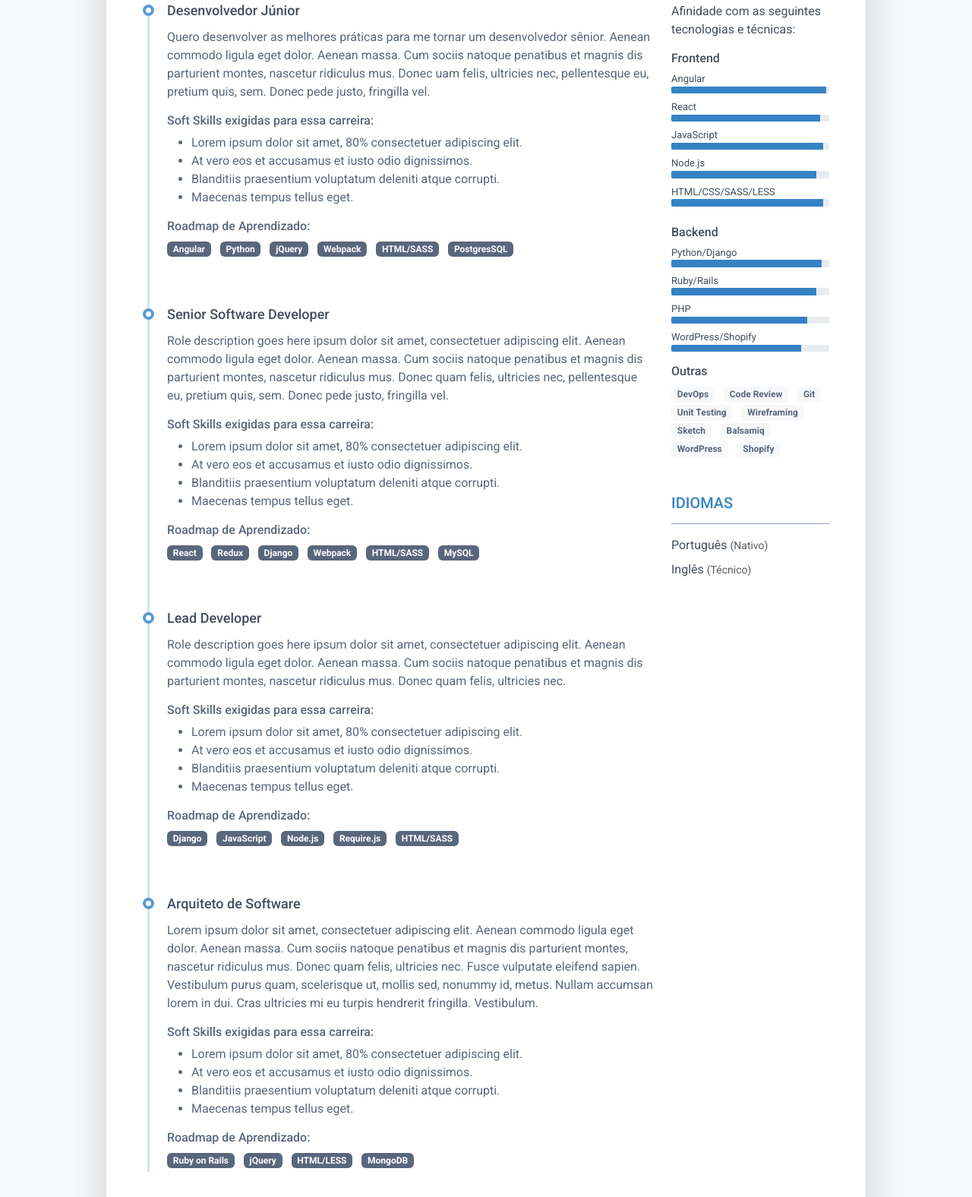
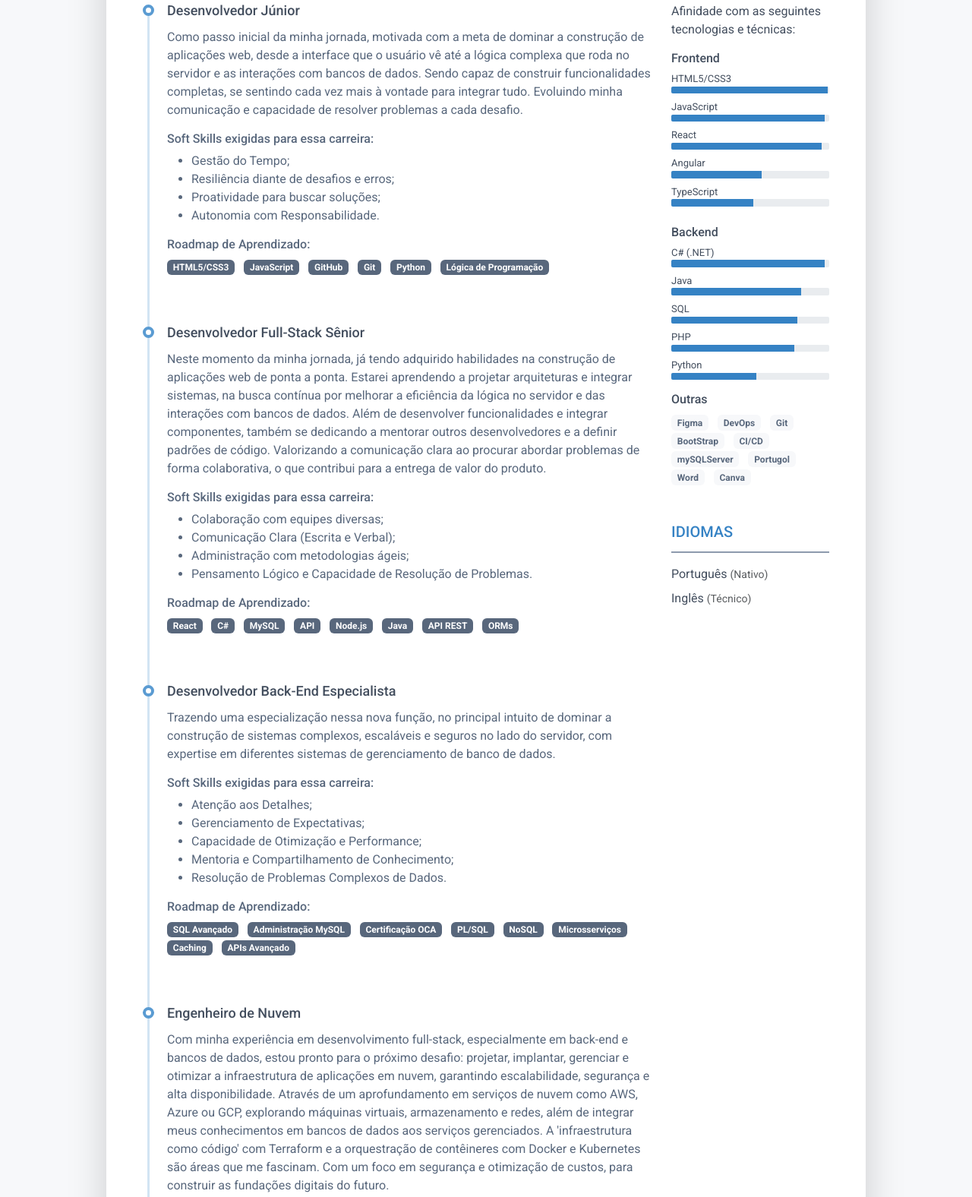
Before and after one commit to Abel2007u/MapaDeCarreira-AbelGarcia, a plain HTML site: page index.html in a window 1280 px wide. Shown: the part 701-2277 px from the top of the page at 76% size. Drawn offline with Linux system fonts and the light colour scheme.

Commit message:
Conclusão do Index

```diff
--- a/index.html
+++ b/index.html
@@ -114,39 +114,34 @@
 											</div>
 										</div>
 										<div class="resume-timeline-item-desc">
-											<p>Quero desenvolver as melhores práticas para me tornar
-												um desenvolvedor sênior. Aenean commodo ligula eget dolor. Aenean massa.
-												Cum sociis natoque penatibus et magnis dis parturient montes, nascetur
-												ridiculus mus. Donec uam felis, ultricies nec, pellentesque eu, pretium
-												quis, sem. Donec
-												pede justo, fringilla vel.</p>
+											<p>Como passo inicial da minha jornada, motivada com a meta de dominar a construção de aplicações web, desde a interface que o usuário vê até a lógica complexa que roda no servidor e as interações com bancos de dados.  Sendo capaz de construir funcionalidades completas, se sentindo cada vez mais à vontade para integrar tudo. Evoluindo minha comunicação e capacidade de resolver problemas a cada desafio.</p>
 											</p>
 											<h4 class="resume-timeline-item-desc-heading font-weight-bold">
 												Soft Skills exigidas para essa carreira:
 											</h4>
 											<ul>
-												<li>Lorem ipsum dolor sit amet, 80% consectetuer adipiscing elit.</li>
-												<li>At vero eos et accusamus et iusto odio dignissimos.</li>
-												<li>Blanditiis praesentium voluptatum deleniti atque corrupti.</li>
-												<li>Maecenas tempus tellus eget.</li>
+												<li>Gestão do Tempo;</li>
+												<li>Resiliência diante de desafios e erros;</li>
+												<li>Proatividade para buscar soluções;</li>
+												<li>Autonomia com Responsabilidade.</li>
 											</ul>
 											<h4 class="resume-timeline-item-desc-heading font-weight-bold">
 												Roadmap de Aprendizado:</h4>
 											</h4>
 											<ul class="list-inline">
 												<li class="list-inline-item">
-													<span class="badge bg-secondary badge-pill">Angular</span>
+													<span class="badge bg-secondary badge-pill">HTML5/CSS3</span>
 												</li>
+												<li class="list-inline-item"><span
+														class="badge bg-secondary badge-pill">JavaScript</span></li>
+												<li class="list-inline-item"><span
+														class="badge bg-secondary badge-pill">GitHub</span></li>
+												<li class="list-inline-item"><span
+														class="badge bg-secondary badge-pill">Git</span></li>
 												<li class="list-inline-item"><span
 														class="badge bg-secondary badge-pill">Python</span></li>
 												<li class="list-inline-item"><span
-														class="badge bg-secondary badge-pill">jQuery</span></li>
-												<li class="list-inline-item"><span
-														class="badge bg-secondary badge-pill">Webpack</span></li>
-												<li class="list-inline-item"><span
-														class="badge bg-secondary badge-pill">HTML/SASS</span></li>
-												<li class="list-inline-item"><span
-														class="badge bg-secondary badge-pill">PostgresSQL</span></li>
+														class="badge bg-secondary badge-pill">Lógica de Programação</span></li>
 											</ul>
 										</div>
 
@@ -156,24 +151,19 @@
 
 										<div class="resume-timeline-item-header mb-2">
 											<div class="d-flex flex-column flex-md-row">
-												<h3 class="resume-position-title font-weight-bold mb-1">Senior Software
-													Developer</h3>
+												<h3 class="resume-position-title font-weight-bold mb-1">Desenvolvedor Full-Stack Sênior</h3>
 											</div>
 										</div>
 										<div class="resume-timeline-item-desc">
-											<p>Role description goes here ipsum dolor sit amet, consectetuer adipiscing
-												elit. Aenean commodo ligula eget dolor. Aenean massa. Cum sociis natoque
-												penatibus et magnis dis parturient montes, nascetur ridiculus mus. Donec
-												quam felis, ultricies nec, pellentesque eu, pretium quis, sem. Donec
-												pede justo, fringilla vel.</p>
+											<p>Neste momento da minha jornada, já tendo adquirido habilidades na construção de aplicações web de ponta a ponta. Estarei aprendendo a projetar arquiteturas e integrar sistemas, na busca contínua por melhorar a eficiência da lógica no servidor e das interações com bancos de dados. Além de desenvolver funcionalidades e integrar componentes, também se dedicando a mentorar outros desenvolvedores e a definir padrões de código. Valorizando a comunicação clara ao procurar abordar problemas de forma colaborativa, o que contribui para a entrega de valor do produto.</p>
 											<h4 class="resume-timeline-item-desc-heading font-weight-bold">
 												Soft Skills exigidas para essa carreira:
 											</h4>
 											<ul>
-												<li>Lorem ipsum dolor sit amet, 80% consectetuer adipiscing elit.</li>
-												<li>At vero eos et accusamus et iusto odio dignissimos.</li>
-												<li>Blanditiis praesentium voluptatum deleniti atque corrupti.</li>
-												<li>Maecenas tempus tellus eget.</li>
+												<li>Colaboração com equipes diversas;</li>
+												<li>Comunicação Clara (Escrita e Verbal);</li>
+												<li>Administração com metodologias ágeis;</li>
+												<li>Pensamento Lógico e Capacidade de Resolução de Problemas.</li>
 											</ul>
 											<h4 class="resume-timeline-item-desc-heading font-weight-bold">
 												Roadmap de Aprendizado:</h4>
@@ -181,15 +171,19 @@
 												<li class="list-inline-item"><span
 														class="badge bg-secondary badge-pill">React</span></li>
 												<li class="list-inline-item"><span
-														class="badge bg-secondary badge-pill">Redux</span></li>
-												<li class="list-inline-item"><span
-														class="badge bg-secondary badge-pill">Django</span></li>
-												<li class="list-inline-item"><span
-														class="badge bg-secondary badge-pill">Webpack</span></li>
-												<li class="list-inline-item"><span
-														class="badge bg-secondary badge-pill">HTML/SASS</span></li>
+														class="badge bg-secondary badge-pill">C#</span></li>
 												<li class="list-inline-item"><span
 														class="badge bg-secondary badge-pill">MySQL</span></li>
+												<li class="list-inline-item"><span
+														class="badge bg-secondary badge-pill">API</span></li>
+												<li class="list-inline-item"><span
+														class="badge bg-secondary badge-pill">Node.js</span></li>
+												<li class="list-inline-item"><span
+														class="badge bg-secondary badge-pill">Java</span></li>
+												<li class="list-inline-item"><span
+														class="badge bg-secondary badge-pill">API REST</span></li>
+												<li class="list-inline-item"><span
+														class="badge bg-secondary badge-pill">ORMs</span></li>
 											</ul>
 										</div>
 
@@ -199,38 +193,42 @@
 
 										<div class="resume-timeline-item-header mb-2">
 											<div class="d-flex flex-column flex-md-row">
-												<h3 class="resume-position-title font-weight-bold mb-1">Lead Developer
+												<h3 class="resume-position-title font-weight-bold mb-1"> Desenvolvedor Back-End Especialista
 												</h3>
 
 											</div>
 										</div>
 										<div class="resume-timeline-item-desc">
-											<p>Role description goes here ipsum dolor sit amet, consectetuer adipiscing
-												elit. Aenean commodo ligula eget dolor. Aenean massa. Cum sociis natoque
-												penatibus et magnis dis parturient montes, nascetur ridiculus mus. Donec
-												quam felis, ultricies nec.</p>
+											<p>Trazendo uma especialização nessa nova função, no principal intuito de dominar a construção de sistemas complexos, escaláveis e seguros no lado do servidor, com expertise em diferentes sistemas de gerenciamento de banco de dados. </p>
 											<h4 class="resume-timeline-item-desc-heading font-weight-bold">
 												Soft Skills exigidas para essa carreira:
 											</h4>
 											<ul>
-												<li>Lorem ipsum dolor sit amet, 80% consectetuer adipiscing elit.</li>
-												<li>At vero eos et accusamus et iusto odio dignissimos.</li>
-												<li>Blanditiis praesentium voluptatum deleniti atque corrupti.</li>
-												<li>Maecenas tempus tellus eget.</li>
+												<li>Atenção aos Detalhes;</li>
+												<li>Gerenciamento de Expectativas;</li>
+												<li>Capacidade de Otimização e Performance;</li>
+												<li>Mentoria e Compartilhamento de Conhecimento;</li>
+												<li>Resolução de Problemas Complexos de Dados.</li>
 											</ul>
 											<h4 class="resume-timeline-item-desc-heading font-weight-bold">
 												Roadmap de Aprendizado:</h4>
 											<ul class="list-inline">
 												<li class="list-inline-item"><span
-														class="badge bg-secondary badge-pill">Django</span></li>
+														class="badge bg-secondary badge-pill">SQL Avançado</span></li>
 												<li class="list-inline-item"><span
-														class="badge bg-secondary badge-pill">JavaScript</span></li>
+														class="badge bg-secondary badge-pill">Administração MySQL</span></li>
 												<li class="list-inline-item"><span
-														class="badge bg-secondary badge-pill">Node.js</span></li>
+														class="badge bg-secondary badge-pill">Certificação OCA</span></li>
 												<li class="list-inline-item"><span
-														class="badge bg-secondary badge-pill">Require.js</span></li>
+														class="badge bg-secondary badge-pill">PL/SQL</span></li>
 												<li class="list-inline-item"><span
-														class="badge bg-secondary badge-pill">HTML/SASS</span></li>
+														class="badge bg-secondary badge-pill">NoSQL</span></li>
+												<li class="list-inline-item"><span
+														class="badge bg-secondary badge-pill">Microsserviços</span></li>
+												<li class="list-inline-item"><span
+														class="badge bg-secondary badge-pill">Caching</span></li>
+												<li class="list-inline-item"><span
+														class="badge bg-secondary badge-pill">APIs Avançado</span></li>
 											</ul>
 										</div>
 
@@ -241,38 +239,42 @@
 										<div class="resume-timeline-item-header mb-2">
 											<div class="d-flex flex-column flex-md-row">
 												<h3 class="resume-position-title font-weight-bold mb-1">
-													Arquiteto de Software
+													Engenheiro de Nuvem
 												</h3>
 											</div>
 										</div>
 										<div class="resume-timeline-item-desc">
-											<p>Lorem ipsum dolor sit amet, consectetuer adipiscing
-												elit. Aenean commodo ligula eget dolor. Aenean massa. Cum sociis natoque
-												penatibus et magnis dis parturient montes, nascetur ridiculus mus. Donec
-												quam felis, ultricies nec. Fusce vulputate eleifend sapien. Vestibulum
-												purus quam, scelerisque ut, mollis sed, nonummy id, metus. Nullam
-												accumsan lorem in dui. Cras ultricies mi eu turpis hendrerit fringilla.
-												Vestibulum.</p>
+											<p>Com minha experiência em desenvolvimento full-stack, especialmente em back-end e bancos de dados, estou pronto para o próximo desafio: projetar, implantar, gerenciar e otimizar a infraestrutura de aplicações em nuvem, garantindo escalabilidade, segurança e alta disponibilidade. Através de um aprofundamento em serviços de nuvem como AWS, Azure ou GCP, explorando máquinas virtuais, armazenamento e redes, além de integrar meus conhecimentos em bancos de dados aos serviços gerenciados. A 'infraestrutura como código' com Terraform e a orquestração de contêineres com Docker e Kubernetes são áreas que me fascinam. Com um foco em segurança e otimização de custos, para construir as fundações digitais do futuro.</p>
 											<h4 class="resume-timeline-item-desc-heading font-weight-bold">
 												Soft Skills exigidas para essa carreira:
 											</h4>
 											<ul>
-												<li>Lorem ipsum dolor sit amet, 80% consectetuer adipiscing elit.</li>
-												<li>At vero eos et accusamus et iusto odio dignissimos.</li>
-												<li>Blanditiis praesentium voluptatum deleniti atque corrupti.</li>
-												<li>Maecenas tempus tellus eget.</li>
+												<li>Visão de Arquitetura de Sistemas;</li>
+												<li>Tomada de Decisão Baseada em Dados/Performance;</li>
+												<li>Resolução de Problemas de Infraestrutura;</li>
+												<li>Adaptação a Novas Tecnologias.</li>
 											</ul>
 											<h4 class="resume-timeline-item-desc-heading font-weight-bold">
 												Roadmap de Aprendizado:</h4>
 											<ul class="list-inline">
 												<li class="list-inline-item"><span
-														class="badge bg-secondary badge-pill">Ruby on Rails</span></li>
+														class="badge bg-secondary badge-pill">AWS</span></li>
 												<li class="list-inline-item"><span
-														class="badge bg-secondary badge-pill">jQuery</span></li>
+														class="badge bg-secondary badge-pill">CI/CD</span></li>
 												<li class="list-inline-item"><span
-														class="badge bg-secondary badge-pill">HTML/LESS</span></li>
+														class="badge bg-secondary badge-pill">IaaS</span></li>
 												<li class="list-inline-item"><span
-														class="badge bg-secondary badge-pill">MongoDB</span></li>
+														class="badge bg-secondary badge-pill">Azure SQL Database</span></li>
+												<li class="list-inline-item"><span
+														class="badge bg-secondary badge-pill">Cloud SQL</span></li>
+												<li class="list-inline-item"><span
+														class="badge bg-secondary badge-pill">IAM</span></li>
+												<li class="list-inline-item"><span
+														class="badge bg-secondary badge-pill">Bash Scripting</span></li>
+												<li class="list-inline-item"><span
+														class="badge bg-secondary badge-pill">Docker</span></li>
+												<li class="list-inline-item"><span
+														class="badge bg-secondary badge-pill">CloudFormation</span></li>
 											</ul>
 										</div>
 									</article>
@@ -283,17 +285,25 @@
 					<div class="col-lg-3">
 						<section class="resume-section skills-section mb-5">
 							<h2 class="resume-section-title text-uppercase font-weight-bold pb-3 mb-3">Soft e Hard
-								Skills</h2>
+								Skills</h2> <!--ASIDE do lado-->
 							<p>Afinidade com as seguintes tecnologias e técnicas:</p>
 							<div class="resume-section-content">
 								<div class="resume-skill-item">
 									<h4 class="resume-skills-cat font-weight-bold">Frontend</h4>
 									<ul class="list-unstyled mb-4">
 										<li class="mb-2">
-											<div class="resume-skill-name">Angular</div>
+											<div class="resume-skill-name">HTML5/CSS3</div>
 											<div class="progress resume-progress">
 												<div class="progress-bar theme-progress-bar-dark" role="progressbar"
-													style="width: 98%" aria-valuenow="25" aria-valuemin="0"
+													style="width: 99%" aria-valuenow="25" aria-valuemin="0"
+													aria-valuemax="100"></div>
+											</div>
+										</li>
+										<li class="mb-2">
+											<div class="resume-skill-name">JavaScript</div>
+											<div class="progress resume-progress">
+												<div class="progress-bar theme-progress-bar-dark" role="progressbar"
+													style="width: 97%" aria-valuenow="25" aria-valuemin="0"
 													aria-valuemax="100"></div>
 											</div>
 										</li>
@@ -301,32 +311,24 @@
 											<div class="resume-skill-name">React</div>
 											<div class="progress resume-progress">
 												<div class="progress-bar theme-progress-bar-dark" role="progressbar"
-													style="width: 94%" aria-valuenow="25" aria-valuemin="0"
-													aria-valuemax="100"></div>
-											</div>
-										</li>
-										<li class="mb-2">
-											<div class="resume-skill-name">JavaScript</div>
-											<div class="progress resume-progress">
-												<div class="progress-bar theme-progress-bar-dark" role="progressbar"
-													style="width: 96%" aria-valuenow="25" aria-valuemin="0"
+													style="width: 95%" aria-valuenow="25" aria-valuemin="0"
 													aria-valuemax="100"></div>
 											</div>
 										</li>
 
 										<li class="mb-2">
-											<div class="resume-skill-name">Node.js</div>
+											<div class="resume-skill-name">Angular</div>
 											<div class="progress resume-progress">
 												<div class="progress-bar theme-progress-bar-dark" role="progressbar"
-													style="width: 92%" aria-valuenow="25" aria-valuemin="0"
+													style="width: 57%" aria-valuenow="25" aria-valuemin="0"
 													aria-valuemax="100"></div>
 											</div>
 										</li>
 										<li class="mb-2">
-											<div class="resume-skill-name">HTML/CSS/SASS/LESS</div>
+											<div class="resume-skill-name">TypeScript</div>
 											<div class="progress resume-progress">
 												<div class="progress-bar theme-progress-bar-dark" role="progressbar"
-													style="width: 96%" aria-valuenow="25" aria-valuemin="0"
+													style="width: 52%" aria-valuenow="25" aria-valuemin="0"
 													aria-valuemax="100"></div>
 											</div>
 										</li>
@@ -337,18 +339,26 @@
 									<h4 class="resume-skills-cat font-weight-bold">Backend</h4>
 									<ul class="list-unstyled">
 										<li class="mb-2">
-											<div class="resume-skill-name">Python/Django</div>
+											<div class="resume-skill-name">C# (.NET)</div>
 											<div class="progress resume-progress">
 												<div class="progress-bar theme-progress-bar-dark" role="progressbar"
-													style="width: 95%" aria-valuenow="25" aria-valuemin="0"
+													style="width: 97%" aria-valuenow="25" aria-valuemin="0"
 													aria-valuemax="100"></div>
 											</div>
 										</li>
 										<li class="mb-2">
-											<div class="resume-skill-name">Ruby/Rails</div>
+											<div class="resume-skill-name">Java</div>
 											<div class="progress resume-progress">
 												<div class="progress-bar theme-progress-bar-dark" role="progressbar"
-													style="width: 92%" aria-valuenow="25" aria-valuemin="0"
+													style="width: 82%" aria-valuenow="25" aria-valuemin="0"
+													aria-valuemax="100"></div>
+											</div>
+										</li>
+										<li class="mb-2">
+											<div class="resume-skill-name">SQL</div>
+											<div class="progress resume-progress">
+												<div class="progress-bar theme-progress-bar-dark" role="progressbar"
+													style="width: 80%" aria-valuenow="25" aria-valuemin="0"
 													aria-valuemax="100"></div>
 											</div>
 										</li>
@@ -356,15 +366,15 @@
 											<div class="resume-skill-name">PHP</div>
 											<div class="progress resume-progress">
 												<div class="progress-bar theme-progress-bar-dark" role="progressbar"
-													style="width: 86%" aria-valuenow="25" aria-valuemin="0"
+													style="width: 78%" aria-valuenow="25" aria-valuemin="0"
 													aria-valuemax="100"></div>
 											</div>
 										</li>
 										<li class="mb-2">
-											<div class="resume-skill-name">WordPress/Shopify</div>
+											<div class="resume-skill-name">Python</div>
 											<div class="progress resume-progress">
 												<div class="progress-bar theme-progress-bar-dark" role="progressbar"
-													style="width: 82%" aria-valuenow="25" aria-valuemin="0"
+													style="width: 54%" aria-valuenow="25" aria-valuemin="0"
 													aria-valuemax="100"></div>
 											</div>
 										</li>
@@ -374,20 +384,20 @@
 								<div class="resume-skill-item">
 									<h4 class="resume-skills-cat font-weight-bold">Outras</h4>
 									<ul class="list-inline">
-										<li class="list-inline-item"><span class="badge badge-light">DevOps</span></li>
-										<li class="list-inline-item"><span class="badge badge-light">Code Review</span>
+										<li class="list-inline-item"><span class="badge badge-light">Figma</span></li>
+										<li class="list-inline-item"><span class="badge badge-light">DevOps</span>
 										</li>
 										<li class="list-inline-item"><span class="badge badge-light">Git</span></li>
-										<li class="list-inline-item"><span class="badge badge-light">Unit Testing</span>
+										<li class="list-inline-item"><span class="badge badge-light">BootStrap</span>
 										</li>
-										<li class="list-inline-item"><span class="badge badge-light">Wireframing</span>
+										<li class="list-inline-item"><span class="badge badge-light">CI/CD</span>
 										</li>
-										<li class="list-inline-item"><span class="badge badge-light">Sketch</span></li>
-										<li class="list-inline-item"><span class="badge badge-light">Balsamiq</span>
+										<li class="list-inline-item"><span class="badge badge-light">mySQLServer</span></li>
+										<li class="list-inline-item"><span class="badge badge-light">Portugol</span>
 										</li>
-										<li class="list-inline-item"><span class="badge badge-light">WordPress</span>
+										<li class="list-inline-item"><span class="badge badge-light">Word</span>
 										</li>
-										<li class="list-inline-item"><span class="badge badge-light">Shopify</span></li>
+										<li class="list-inline-item"><span class="badge badge-light">Canva</span></li>
 									</ul>
 								</div>
 							</div>
@@ -413,5 +423,4 @@
 		</div>
 	</article>
 </body>
-
 </html>
```
